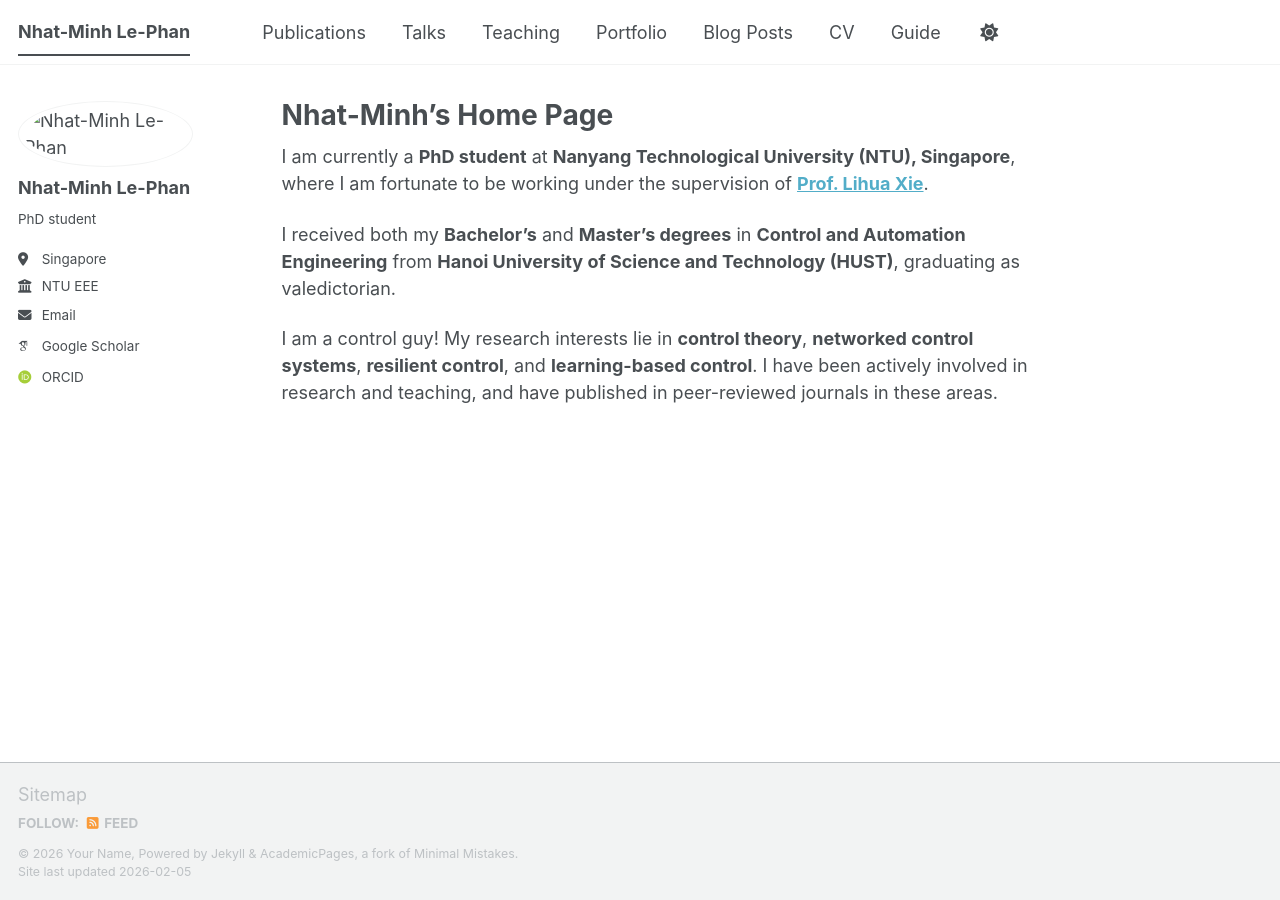
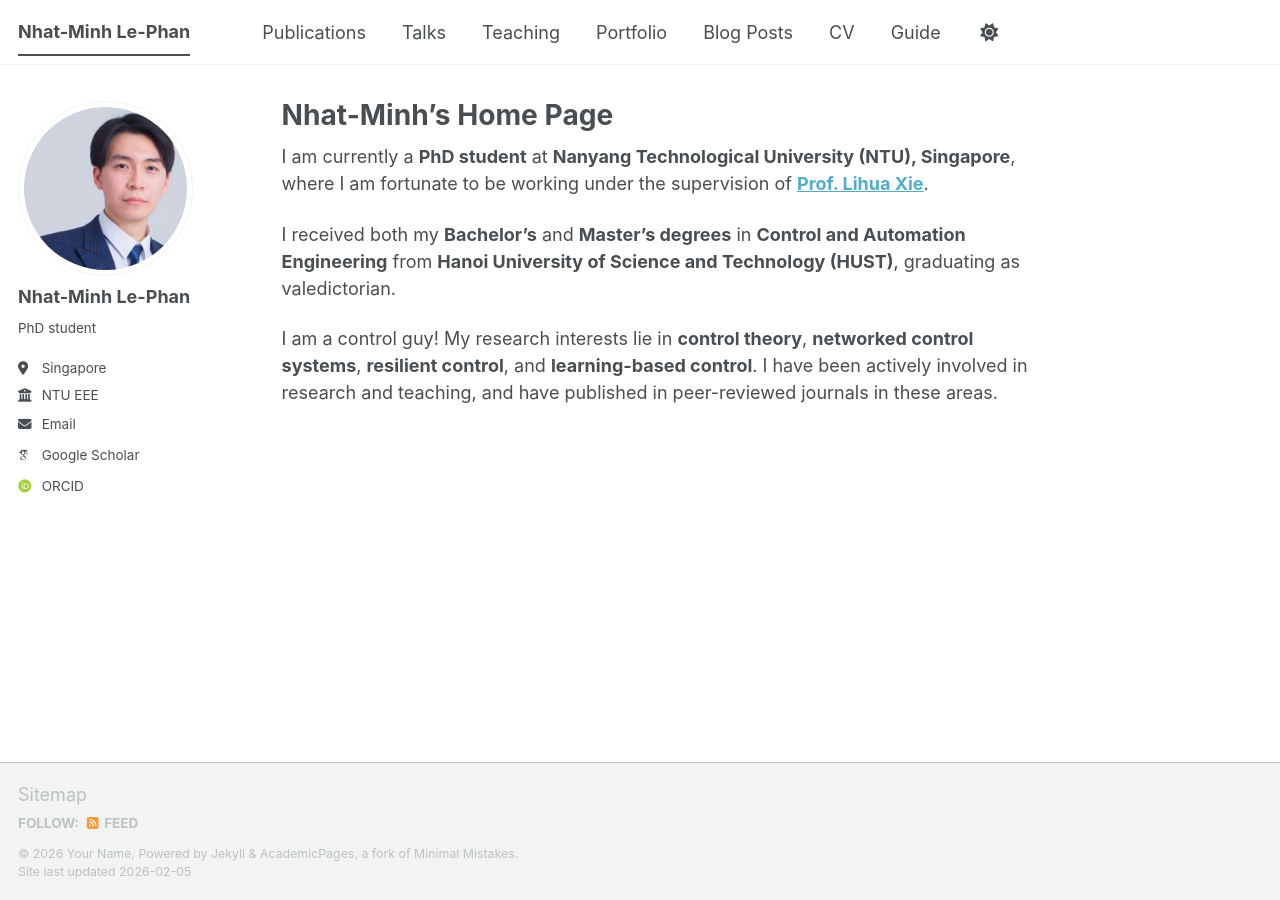
Before and after one commit to minhk43pbc/nhatminh, a Jekyll site: the page built from _pages/about.md, in a window 1280 px wide. Built offline with Jekyll 4.4.1, drawn with Linux system fonts in a browser that asks for light colours; some web fonts are replaced; a script bundle is joined from its source files by our own code; library files that are not in the unit come from our copies.

Commit message:
Update _config.yml

```diff
--- a/_config.yml
+++ b/_config.yml
@@ -23,7 +23,7 @@ repository               : "minhk43pbc/nhatminh.github.io"
 #               Additional customization can be done by editing /_includes/author-profile.html
 author:
   # Biographic information
-  avatar           : "/images/minhlpn1.png"
+  avatar           : "minhlpn1.png"
   name             : "Nhat-Minh Le-Phan"
   pronouns         : # example: "she/her"
   bio              : "PhD student"
```
